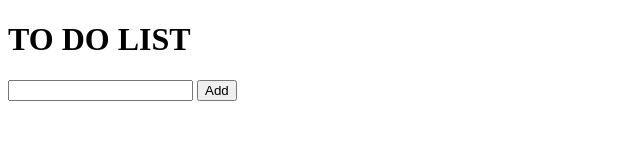
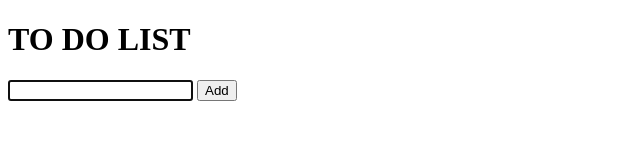
Before and after one commit to daviwys/livraison-03, a plain HTML site: page index.html in a window 1280 px wide. Shown: the whole page, without its empty margins (0-640 px from the left). Drawn offline with Linux system fonts and the light colour scheme.

Commit message:
add autofocus on input

```diff
--- a/index.html
+++ b/index.html
@@ -8,7 +8,7 @@
 
 	<h1>TO DO LIST</h1>
 
-	<input type="text" name="newElem" /> <button onclick="addList()">Add</button>
+	<input type="text" name="newElem" autofocus /> <button onclick="addList()">Add</button>
 
 	<ul>
 		<!--		<li>Test</li> -->
```
